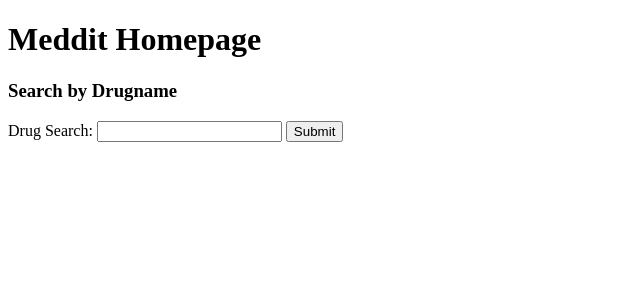
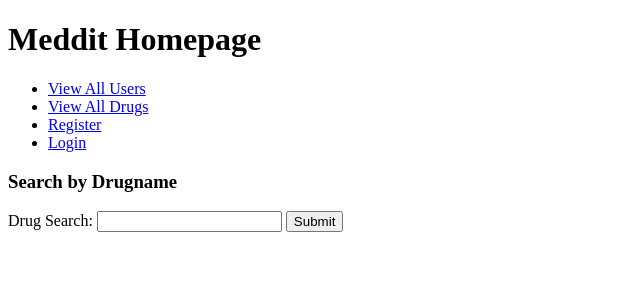
Before and after one commit to michelelee/meddr, a Flask app: page / in a window 1280 px wide. Shown: the top 300 px of the page, without its empty margins (0-640 px from the left). Run offline with Flask 2, Linux system fonts and the light colour scheme; some libraries are stand-ins or nearby versions.

```diff
--- a/model.py
+++ b/model.py
@@ -28,8 +28,9 @@ class Drug(db.Model):
 
     def __repr__(self):
         """Provide helpful representation when printed."""
+        return "<Drug_id=%s generic_name=%s brand_name=%s>" % (self.drug_id, self.generic_name, self.brand_name)
 
-        return "<Drug_id=%s spl_set_id=%s manufacturer_name=%s product_type=%s description=%s dosage_and_administration=%s route=%s generic_name=%s brand_name=%s substance_name=%s product_ndc=%s adverse_reactions=%s how_supplied=%s indications_and_usage=%s >" % (self.drug_id, self.spl_set_id, self.manufacturer_name, self.product_type, self.description, self.dosage_and_administration, self.route, self.generic_name, self.brand_name, self.substance_name, self.product_ndc, self.adverse_reactions, self.how_supplied, self.indications_and_usage)
+        # return "<Drug_id=%s spl_set_id=%s manufacturer_name=%s product_type=%s description=%s dosage_and_administration=%s route=%s generic_name=%s brand_name=%s substance_name=%s product_ndc=%s adverse_reactions=%s how_supplied=%s indications_and_usage=%s >" % (self.drug_id, self.spl_set_id, self.manufacturer_name, self.product_type, self.description, self.dosage_and_administration, self.route, self.generic_name, self.brand_name, self.substance_name, self.product_ndc, self.adverse_reactions, self.how_supplied, self.indications_and_usage)
 
 
 class User(db.Model):
@@ -38,7 +39,7 @@ class User(db.Model):
     __tablename__ = "users"
 
     user_id = db.Column(db.Integer, autoincrement=True, primary_key=True)
-    email = db.Column(db.String(64), nullable=True)
+    meddr_username = db.Column(db.String(64), nullable=True)
     password = db.Column(db.String(64), nullable=True)
     age = db.Column(db.Integer, nullable=True)
     zipcode = db.Column(db.String(15), nullable=True)
--- a/server.py
+++ b/server.py
@@ -30,7 +30,7 @@ def index():
 def register_form():
     """Show meddr form for user signup."""
 
-    return render_template("register_form.html")
+    return render_template("register.html")
 
 
 @app.route('/register', methods=['POST'])
--- a/templates/homepage.html
+++ b/templates/homepage.html
@@ -2,6 +2,19 @@
 {% block content %}
 
 	<h1>Meddit Homepage</h1>
+
+    <ul >
+        <li><a href="/users">View All Users</a></li>
+        <li><a href="/drugs">View All Drugs</a></li>
+        {% if "user_id" in session %}
+        <li><a href="/users/{{ session['user_id'] }}">Profile</a></li>
+        <li><a href="/logout">Logout</a></li>
+        {% else %}
+        <li><a href="/register">Register</a></li>
+        <li><a href="/login">Login</a></li>
+        {% endif %}
+
+    </ul>
 
 
 	<h3>Search by Drugname</h3>
```
